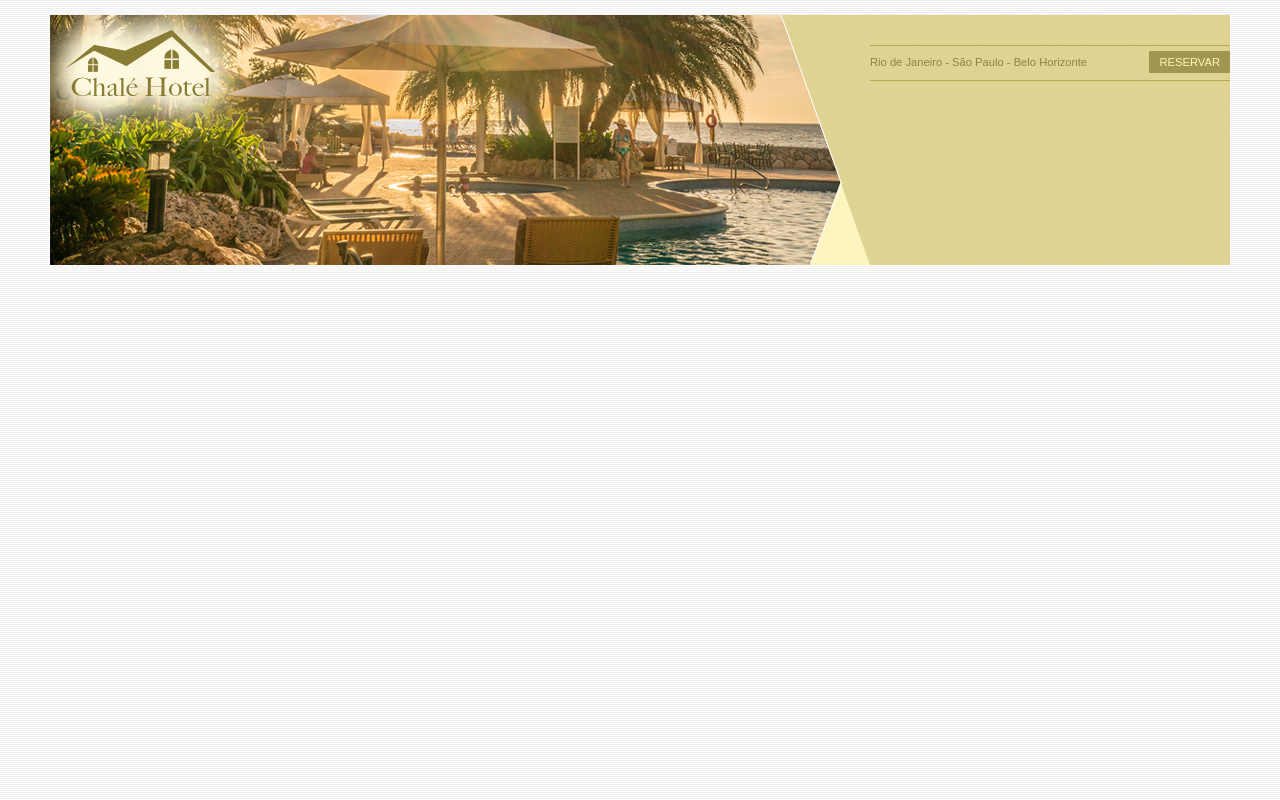
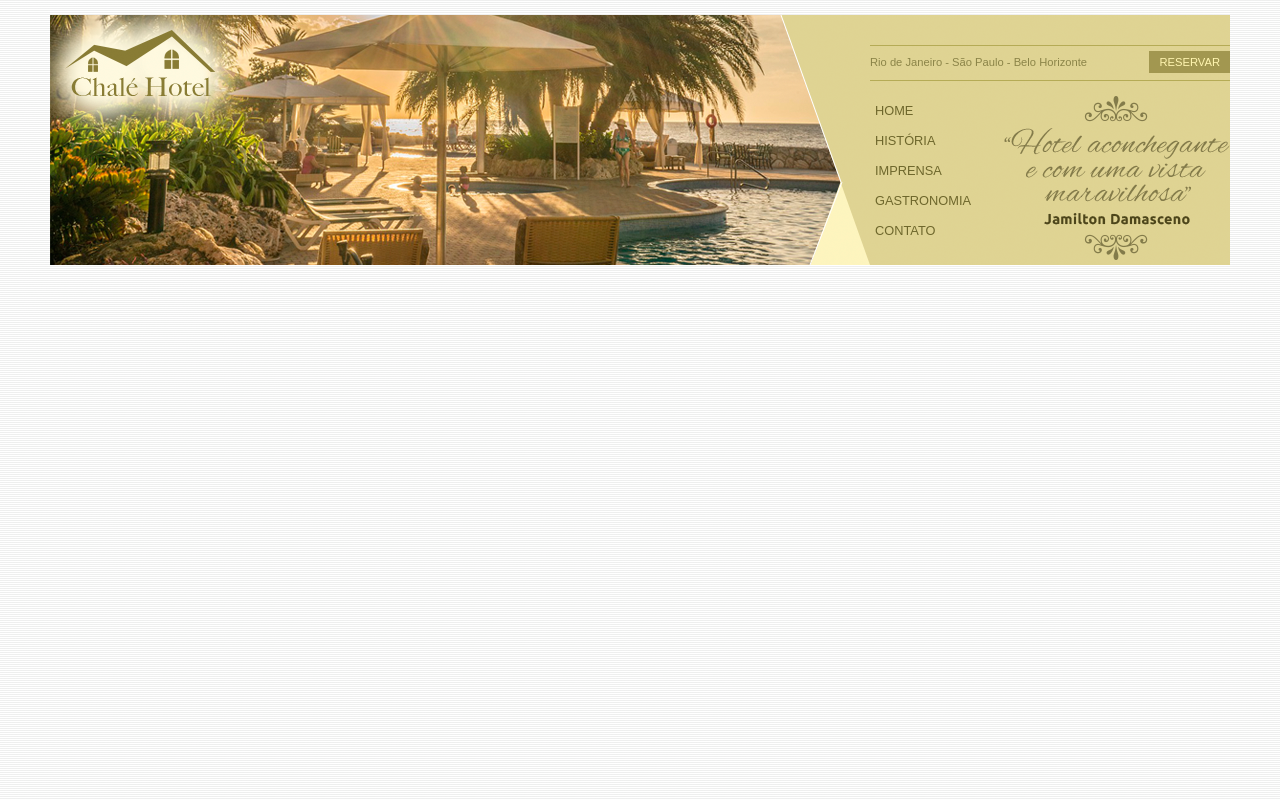
Before and after one commit to jairobr1986/Projeto_Chale_Hotel, a plain HTML site: page index.html in a window 1280 px wide. Drawn offline with Linux system fonts and the light colour scheme.

Commit message:
Aula 77 concluida

```diff
--- a/index.html
+++ b/index.html
@@ -26,6 +26,18 @@
                         <a class="reserva" href="">Reservar</a>
                         <div style="clear: both;"></div>
                     </div>
+                    <!-- INICIO DO MENU -->
+                    <div id="menu">
+                        <ul id="navegacao">
+                            <li><a href="">Home</a></li>
+                            <li><a href="">História</a></li>
+                            <li><a href="">Imprensa</a></li>
+                            <li><a href="">Gastronomia</a></li>
+                            <li><a href="">Contato</a></li>
+                        </ul>
+                        <img class="depoimento" src="../Projeto_Chale_Hotel/imagens/depoimento.png" alt="Depoimento">
+                    </div>
+                    <!-- FIM DO MENU -->
                 </div>
             </div>
 
--- a/style.css
+++ b/style.css
@@ -87,3 +87,36 @@ a.reserva {
     padding: 5px 10px;
     float: right;
 }
+
+/* BARRA DE NAVEGAÇÃO VERTICAL */
+
+#menu {
+    margin-top: 15px;
+}
+
+ul {
+    margin: 0;
+    padding: 0;
+    list-style: none;
+}
+
+ul#navegacao {
+    float: left;
+}
+
+ul#navegacao a {
+    text-transform: uppercase;
+    font-size: 0.8em;
+    padding: 5px;
+    color: #6e672c;
+    line-height: 30px;
+}
+
+ul#navegacao a:hover {
+    background: #fbf6be;
+}
+.depoimento {
+    width: 226px;
+    height: 164px;
+    float: right;
+}
```
